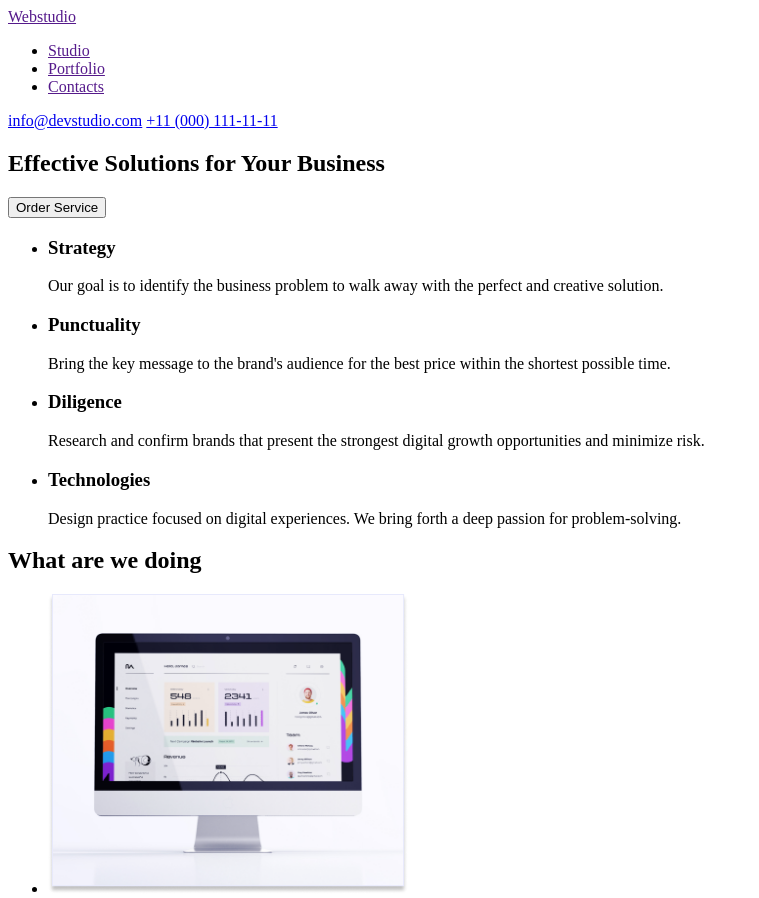
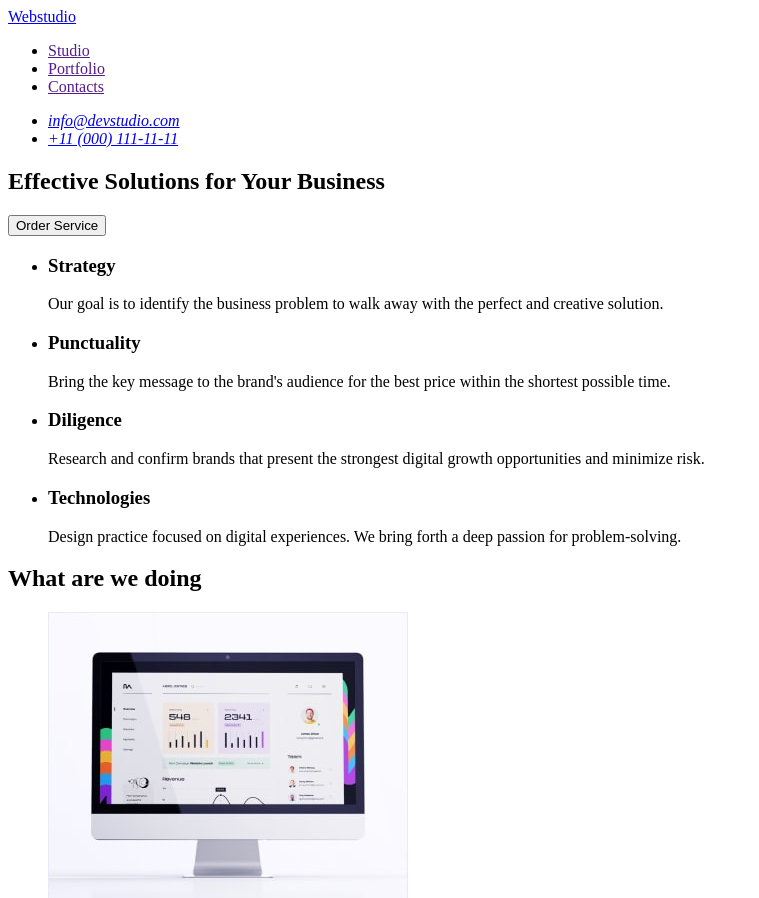
Before and after one commit to EvhYa/goit-markup-hw-01, a plain HTML site: page index.html in a window 1280 px wide. Shown: the top 898 px of the page, without its empty margins (0-759 px from the left). Drawn offline with Linux system fonts and the light colour scheme.

Commit message:
mistakes fixed

```diff
--- a/index.html
+++ b/index.html
@@ -9,16 +9,20 @@
    <body>
       <!--Header part-->
       <header>
+         <a href="/index.html">Webstudio</a>
          <nav>
-            <a href="">Webstudio</a>
             <ul>
                <li><a href="">Studio</a></li>
                <li><a href="">Portfolio</a></li>
                <li><a href="">Contacts</a></li>
             </ul>
          </nav>
-         <a href="mailto:info@devstudio.com">info@devstudio.com</a>
-         <a href="tel:+110001111111">+11 (000) 111-11-11</a>
+         <address>
+            <ul>
+               <li><a href="mailto:info@devstudio.com">info@devstudio.com</a></li>
+               <li><a href="tel:+110001111111">+11 (000) 111-11-11</a></li>
+            </ul>
+         </address>
       </header>
       <!--Main part-->
       <main>
@@ -53,9 +57,9 @@
          <section>
             <h2>What are we doing</h2>
             <ul>
-               <li><img src="./images/computer.png" alt="computer" width="360" height="300" /></li>
-               <li><img src="./images/phone-1.png" alt="mobile app 1" width="360" height="300" /></li>
-               <li><img src="./images/phone-2.png" alt="mobile app 2" width="360" height="300" /></li>
+               <li><img src="./images/computer.jpg" alt="computer" width="360" height="300" /></li>
+               <li><img src="./images/phone-1.jpg" alt="mobile app 1" width="360" height="300" /></li>
+               <li><img src="./images/phone-2.jpg" alt="mobile app 2" width="360" height="300" /></li>
             </ul>
          </section>
          <!--Team members-->
@@ -87,7 +91,7 @@
       </main>
       <!--Footer part-->
       <footer>
-         <a href="">WebStudio</a>
+         <a href="./index.html">WebStudio</a>
          <p>Increase the flow of customers and sales for your business with digital marketing & growth solutions.</p>
       </footer>
    </body>
```
Also changed, not shown: images/computer.jpg (added), images/computer.png (deleted), images/phone-1.jpg (added), images/phone-1.png (deleted), images/phone-2.jpg (added), images/phone-2.png (deleted).
